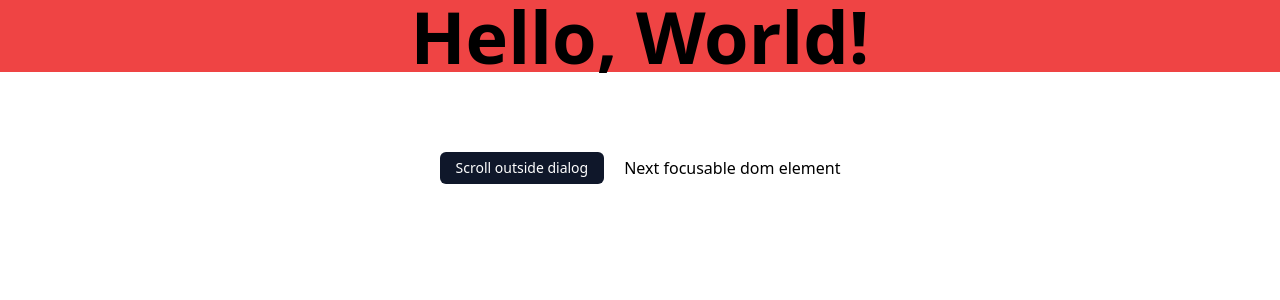
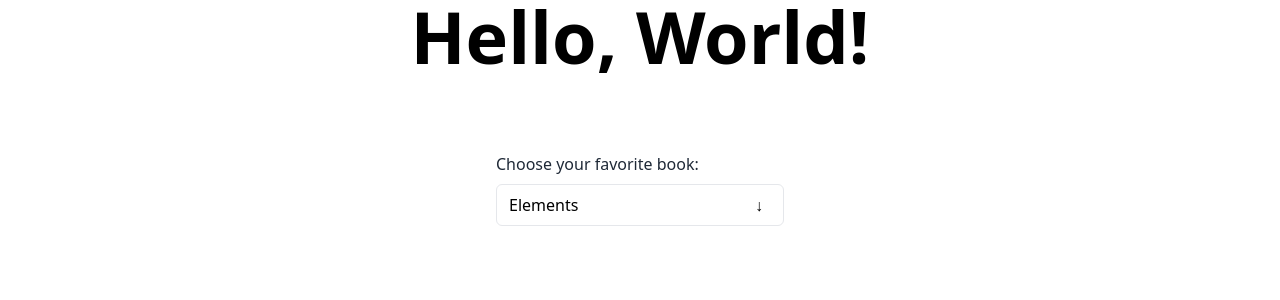
Before and after one commit to MomenSherif/react-components-crafting, a React (Vite) app: page / in a window 1280 px wide. Shown: the top 300 px of the page. Built offline with nearby package versions, Linux system fonts and the light colour scheme.

Commit message:
basic downshift uncontrolled select

```diff
--- a/package.json
+++ b/package.json
@@ -11,6 +11,7 @@
   "dependencies": {
     "@floating-ui/dom": "^1.1.0",
     "@floating-ui/react": "^0.19.0",
+    "downshift": "^7.2.0",
     "react": "^18.2.0",
     "react-dom": "^18.2.0"
   },
--- a/src/App.tsx
+++ b/src/App.tsx
@@ -17,19 +17,19 @@ import TooltipBasics from './Tooltip/1.basics';
 import ToolTipReusable from './Tooltip/2.reusable';
 import PopoverExample from './Popover/PopoverExample';
 import DialogExample from './Dialog/DialogExample';
+import SelectDownshift from './downshift/Select';
 
 function App() {
   return (
     <div className="h-[8000px]">
-      <h1 className="text-7xl font-bold text-center  bg-red-500">
-        Hello, World!
-      </h1>
+      <h1 className="text-7xl font-bold text-center">Hello, World!</h1>
 
       <div className="m-20 flex justify-center">
         {/* <TooltipBasics /> */}
         {/* <ToolTipReusable /> */}
         {/* <PopoverExample /> */}
-        <DialogExample />
+        {/* <DialogExample /> */}
+        <SelectDownshift />
       </div>
     </div>
   );
--- /dev/null
+++ b/src/downshift/Select.tsx
@@ -0,0 +1,71 @@
+import { useSelect } from 'downshift';
+
+const books = [
+  { author: 'Harper Lee', title: 'To Kill a Mockingbird' },
+  { author: 'Lev Tolstoy', title: 'War and Peace' },
+  { author: 'Fyodor Dostoyevsy', title: 'The Idiot' },
+  { author: 'Oscar Wilde', title: 'A Picture of Dorian Gray' },
+  { author: 'George Orwell', title: '1984' },
+  { author: 'Jane Austen', title: 'Pride and Prejudice' },
+  { author: 'Marcus Aurelius', title: 'Meditations' },
+  { author: 'Fyodor Dostoevsky', title: 'The Brothers Karamazov' },
+  { author: 'Lev Tolstoy', title: 'Anna Karenina' },
+  { author: 'Fyodor Dostoevsky', title: 'Crime and Punishment' },
+];
+
+const itemToString = (item: typeof books[number] | null) => {
+  return item?.title || '';
+};
+
+export default function SelectDownshift() {
+  const {
+    isOpen,
+    selectedItem,
+    getToggleButtonProps,
+    getLabelProps,
+    getMenuProps,
+    highlightedIndex,
+    getItemProps,
+  } = useSelect({
+    items: books,
+    itemToString,
+  });
+
+  return (
+    <div className="w-72 relative">
+      <div className="flex flex-col gap-2">
+        <label {...getLabelProps()} className="text-gray-800">
+          Choose your favorite book:
+        </label>
+        <div
+          {...getToggleButtonProps()}
+          className="px-3 py-2 bg-white flex justify-between cursor-pointer border rounded-md focus:border-indigo-400 focus:ring-2 focus:ring-indigo-500/20 focus:outline-none"
+        >
+          <span>{selectedItem ? selectedItem.title : 'Elements'}</span>
+          <span className="px-2">{isOpen ? <>&#8593;</> : <>&#8595;</>}</span>
+        </div>
+      </div>
+
+      <ul
+        {...getMenuProps()}
+        className={`absolute top-full mt-2 py-1 rounded-md shadow-md max-h-80 overflow-y-auto w-full divide-y divide-gray-100 ${
+          isOpen && books.length ? '' : 'hidden'
+        }`}
+      >
+        {isOpen &&
+          books.map((item, index) => (
+            <li
+              key={`${item.title}${index}`}
+              {...getItemProps({ item, index })}
+              className={`px-3 py-2  flex flex-col ${
+                highlightedIndex === index ? 'bg-gray-100' : ''
+              } ${selectedItem === item ? 'font-medium' : ''}`}
+            >
+              <span>{item.title}</span>
+              <span className="text-sm text-gray-700">{item.author}</span>
+            </li>
+          ))}
+      </ul>
+    </div>
+  );
+}
```
Also changed, not shown: 1 other file (tests, documents, lock files or other folders).
